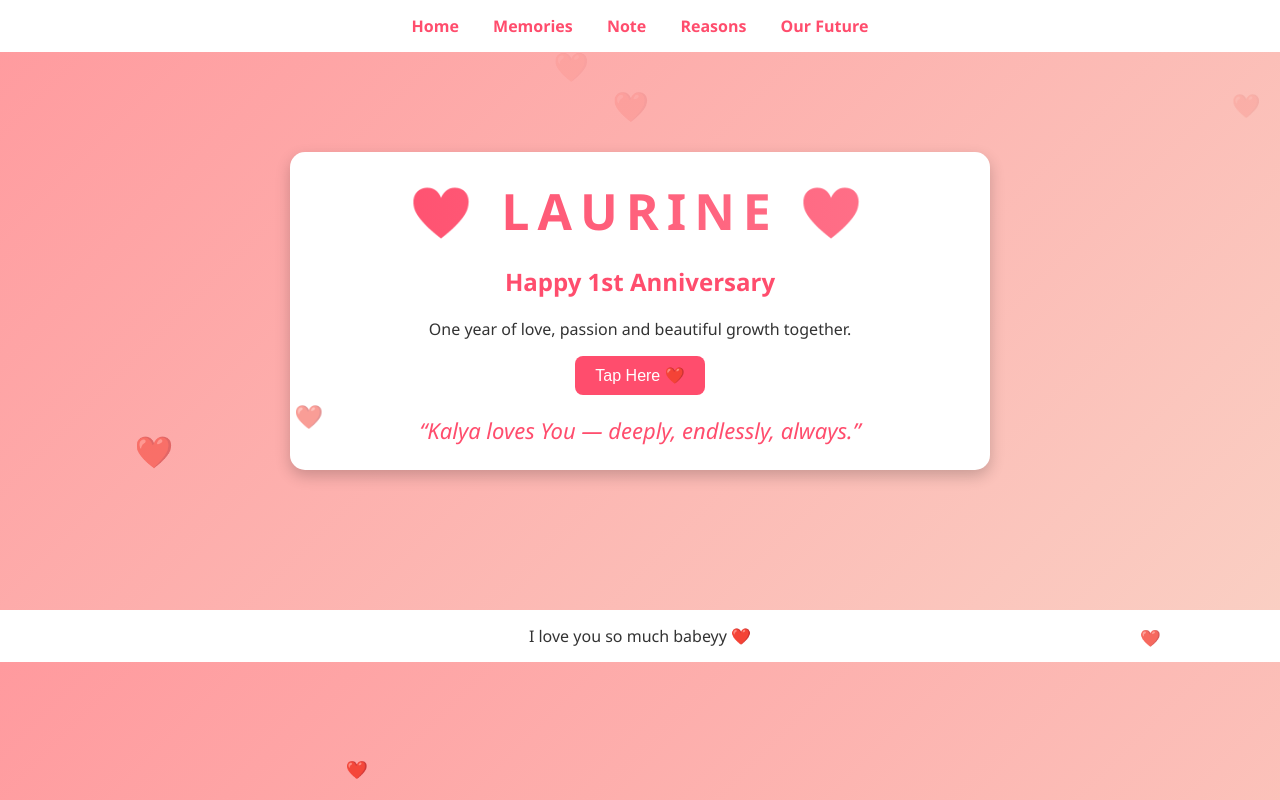
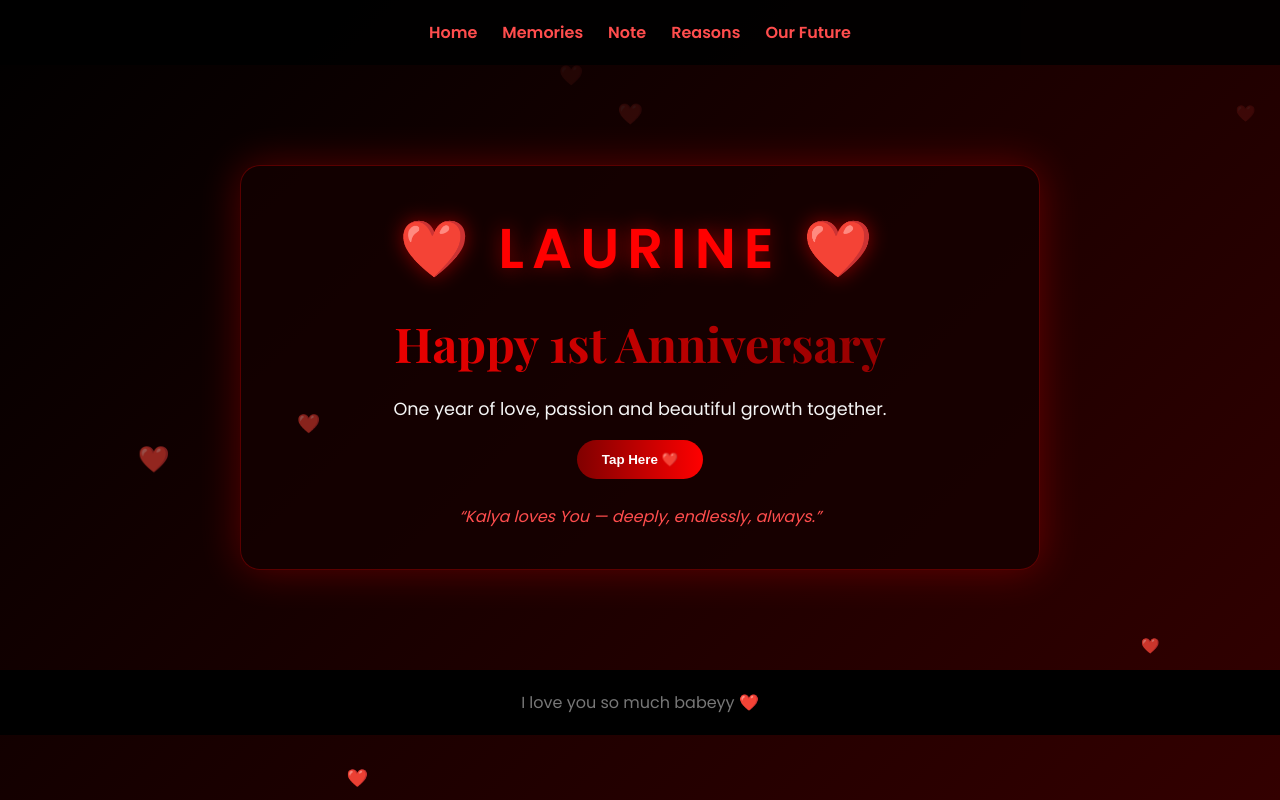
Before and after one commit to Kalyatim/laurine-anniversary, a plain HTML site: page index.html in a window 1280 px wide. Drawn offline with nearby package versions, Linux system fonts and the light colour scheme.

Commit message:
Refactor CSS styles for improved layout and design

```diff
--- a/style.css
+++ b/style.css
@@ -1,113 +1,149 @@
-/* Page Fade Animation */
+@import url('https://fonts.googleapis.com/css2?family=Playfair+Display:wght@600;700&family=Poppins:wght@300;400;600&display=swap');
+
+* {
+    margin: 0;
+    padding: 0;
+    box-sizing: border-box;
+}
+
 body {
-    margin: 0;
-    font-family: 'Segoe UI', sans-serif;
-    background: linear-gradient(135deg, #ff9a9e, #fad0c4);
-    text-align: center;
-    color: #333;
+    font-family: 'Poppins', sans-serif;
+    background: linear-gradient(135deg, #000000, #1a0000, #330000);
+    color: #f5f5f5;
+    min-height: 100vh;
+    overflow-x: hidden;
     opacity: 0;
-    transition: opacity 0.8s ease-in-out;
-    overflow-x: hidden;
+    transition: opacity 0.8s ease;
 }
 
 body.fade-in {
     opacity: 1;
 }
 
-/* Navigation */
+/* Navbar */
 nav {
-    background: white;
-    padding: 15px;
+    display: flex;
+    justify-content: center;
+    gap: 25px;
+    padding: 20px;
+    background: rgba(0,0,0,0.9);
+    position: sticky;
+    top: 0;
+    z-index: 1000;
 }
 
 nav a {
-    margin: 0 15px;
     text-decoration: none;
-    font-weight: bold;
-    color: #ff4d6d;
+    color: #ff4d4d;
+    font-weight: 600;
+    transition: 0.3s ease;
 }
 
 nav a:hover {
-    color: #e63950;
+    color: white;
+    text-shadow: 0 0 10px red;
 }
 
-/* Sections */
+/* Layout */
 section {
-    padding: 80px 20px;
-}
-
-h1 {
-    color: #ff4d6d;
+    display: flex;
+    justify-content: center;
+    align-items: center;
+    padding: 100px 20px;
+    text-align: center;
 }
 
 /* Card */
 .card {
-    background: white;
-    padding: 25px;
-    margin: 20px auto;
-    max-width: 650px;
-    border-radius: 15px;
-    box-shadow: 0 6px 15px rgba(0,0,0,0.2);
+    background: rgba(20, 0, 0, 0.75);
+    padding: 40px;
+    border-radius: 20px;
+    width: 100%;
+    max-width: 800px;
+    box-shadow: 0 0 40px rgba(255, 0, 0, 0.3);
+    border: 1px solid rgba(255, 0, 0, 0.3);
+    transition: 0.4s ease;
 }
 
-/* Buttons */
+.card:hover {
+    transform: translateY(-5px);
+    box-shadow: 0 0 60px rgba(255, 0, 0, 0.5);
+}
+
+h1 {
+    font-family: 'Playfair Display', serif;
+    font-size: 3rem;
+    margin-bottom: 20px;
+    background: linear-gradient(to right, #ff0000, #800000);
+    -webkit-background-clip: text;
+    background-clip: text;
+    -webkit-text-fill-color: transparent;
+    color: transparent;
+}
+
+.name-style {
+    font-size: 3.5rem;
+    font-weight: bold;
+    letter-spacing: 8px;
+    color: #ff0000;
+    text-shadow: 0 0 20px #8b0000;
+    margin-bottom: 20px;
+}
+
+.card p {
+    font-size: 1.1rem;
+    margin-bottom: 15px;
+    line-height: 1.7;
+}
+
 button {
-    padding: 10px 20px;
-    background: #ff4d6d;
+    background: linear-gradient(to right, #800000, #ff0000);
     border: none;
+    padding: 12px 25px;
+    border-radius: 30px;
     color: white;
-    border-radius: 8px;
+    font-weight: bold;
     cursor: pointer;
-    font-size: 16px;
+    transition: 0.3s ease;
 }
 
 button:hover {
-    background: #e63950;
+    transform: scale(1.05);
+    box-shadow: 0 0 20px red;
 }
 
-/* Footer */
-footer {
-    background: white;
-    padding: 15px;
-    margin-top: 40px;
+.love-quote {
+    margin-top: 25px;
+    font-style: italic;
+    color: #ff4d4d;
 }
 
-/* Floating Hearts */
+footer {
+    text-align: center;
+    padding: 20px;
+    background: #000;
+    color: #777;
+}
+
+/* Floating hearts */
 .heart {
     position: fixed;
-    bottom: -10px;
-    color: #ff4d6d;
+    bottom: -20px;
     font-size: 20px;
     animation: floatUp 6s linear infinite;
+    color: red;
+    pointer-events: none; /* don't block clicks */
+    z-index: 0; /* keep behind UI like nav */
 }
 
 @keyframes floatUp {
-    0% {
-        transform: translateY(0) scale(1);
-        opacity: 1;
-    }
-    100% {
-        transform: translateY(-100vh) scale(1.5);
-        opacity: 0;
-    }
+    0% { transform: translateY(0); opacity: 1; }
+    100% { transform: translateY(-100vh); opacity: 0; }
 }
 
-/* Aesthetic Name */
-.name-style {
-    font-size: 50px;
-    font-weight: bold;
-    letter-spacing: 8px;
-    background: linear-gradient(to right, #ff4d6d, #ff758c);
-    background-clip: text;
-    -webkit-background-clip: text;
-    color: transparent;
-    margin-bottom: 20px;
+/* Responsive */
+@media (max-width: 768px) {
+    h1 { font-size: 2rem; }
+    .name-style { font-size: 2.2rem; }
+    nav { flex-wrap: wrap; gap: 15px; }
 }
-
-/* Quote */
-.love-quote {
-    font-size: 22px;
-    font-style: italic;
-    margin-top: 20px;
-    color: #ff4d6d;
-}
```
